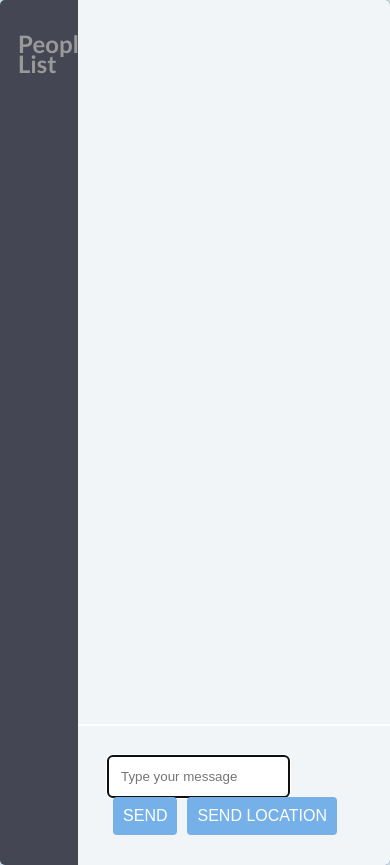
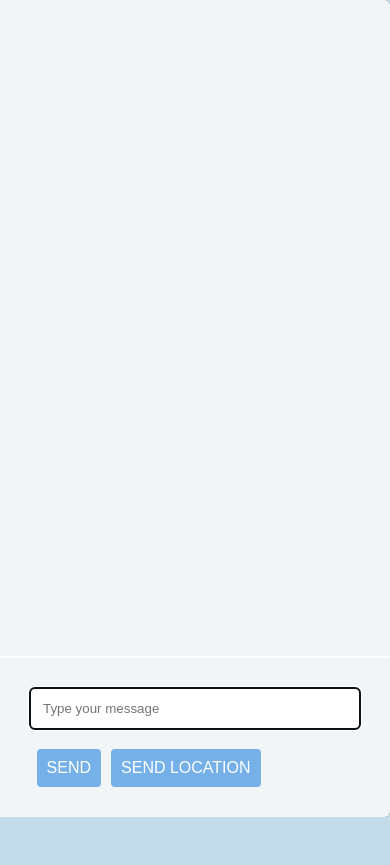
Before and after one commit to gauravgupta369/chat-app-socket-io, a website: page public/chat.html in a window 390 px wide. After the commit the page ends 844 px from the top, so only its background shows below. Drawn offline with nearby package versions, Linux system fonts and the light colour scheme; no server answers.

Commit message:
mobile css changed

```diff
--- a/public/chat.html
+++ b/public/chat.html
@@ -2,6 +2,7 @@
 <html lang="en" >
 <head>
     <meta charset="UTF-8">
+    <meta name="viewport" content="width=device-width, initial-scale=1">
     <title>Chat APP</title>
     <link rel="stylesheet" href="/css/reset.min.css">
     <link rel='stylesheet prefetch' href='/css/font-awesome.min.css'>
--- a/public/css/chat.css
+++ b/public/css/chat.css
@@ -167,3 +167,28 @@ body {
   margin-left: 2%;
   margin-right: 10px;
 }
+
+
+@media only screen and (max-width: 600px) {
+  .people-list{
+    display: none;
+  }
+
+  .chat {
+    width: 100%;
+  }
+
+  #message {
+    width: 100%;
+  }
+
+  .chat .chat-message button{
+    margin-top: 20px;
+    margin-left:0px;
+    margin-right: 20px;
+  }
+
+  .chat .chat-history{
+    height: 78vh;
+  }
+}
```
Lines whose indentation alone changed are shown as unchanged.
